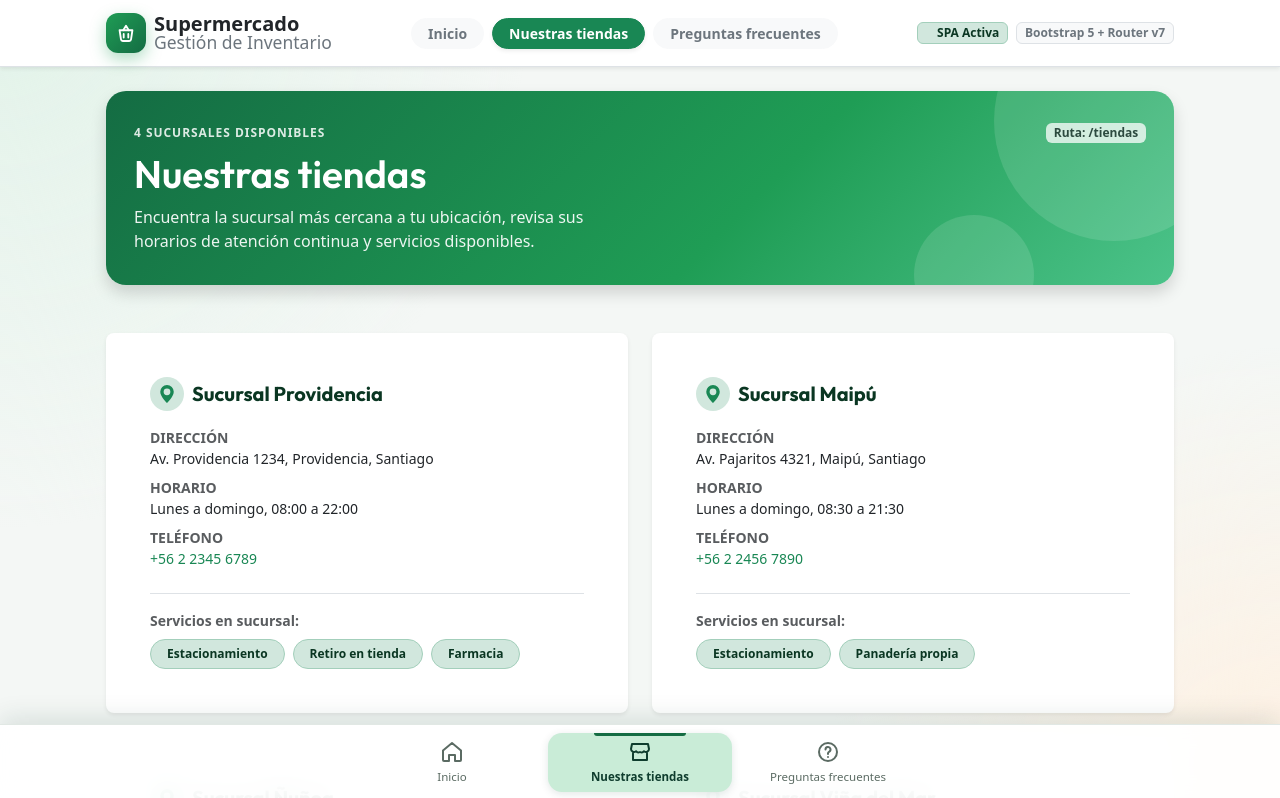
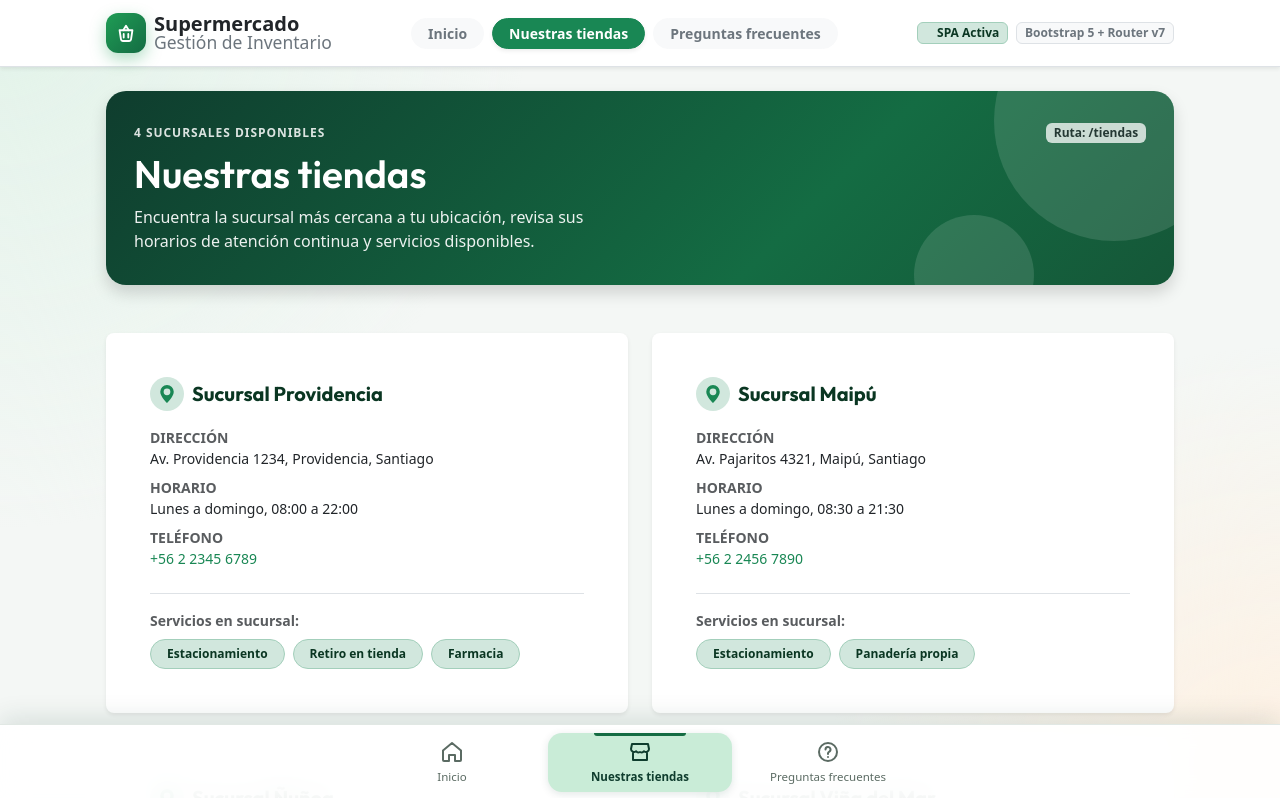
Before and after one commit to xHellex/supermercado-felipe-penaloza-pfy2202, a React (Vite) app: page /tiendas in a window 1280 px wide. Shown: the top 798 px of the page. Built offline with nearby package versions, Linux system fonts and the light colour scheme.

Commit message:
fix(Frontend_II/Exp1_S1): corregir contraste WCAG en header, accesibilidad SVG y formato de tablas en README

```diff
--- a/src/index.css
+++ b/src/index.css
@@ -181,7 +181,7 @@ main.contenido {
   padding: 2rem 1.75rem;
   border-radius: var(--radio-lg);
   color: #fff;
-  background: linear-gradient(135deg, var(--verde-700) 0%, var(--verde-500) 60%, #4cc38a 100%);
+  background: linear-gradient(135deg, var(--verde-900) 0%, var(--verde-700) 65%, #155738 100%);
   box-shadow: var(--sombra-md);
 }
 
--- a/src/pages/NuestrasTiendas.jsx
+++ b/src/pages/NuestrasTiendas.jsx
@@ -31,7 +31,7 @@ function NuestrasTiendas() {
               <div className="card-body d-flex flex-column p-4">
                 <div className="d-flex align-items-center gap-2 mb-3">
                   <span className="p-2 bg-success-subtle text-success rounded-circle d-inline-flex">
-                    <svg xmlns="http://www.w3.org/2000/svg" width="18" height="18" fill="currentColor" viewBox="0 0 16 16">
+                    <svg xmlns="http://www.w3.org/2000/svg" width="18" height="18" fill="currentColor" viewBox="0 0 16 16" aria-hidden="true">
                       <path d="M8 16s6-5.686 6-10A6 6 0 0 0 2 6c0 4.314 6 10 6 10m0-7a3 3 0 1 1 0-6 3 3 0 0 1 0 6"/>
                     </svg>
                   </span>
```
Also changed, not shown: 1 other file (tests, documents, lock files or other folders).
